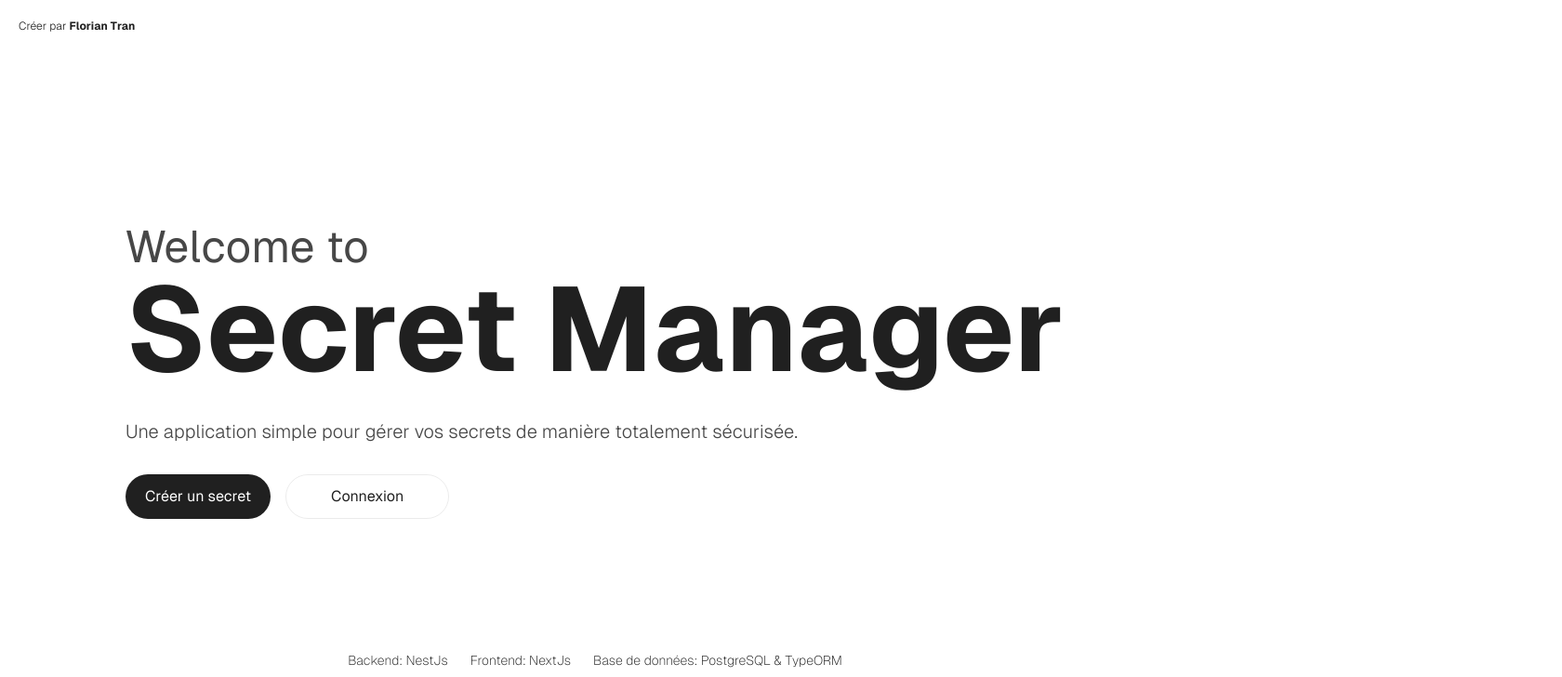
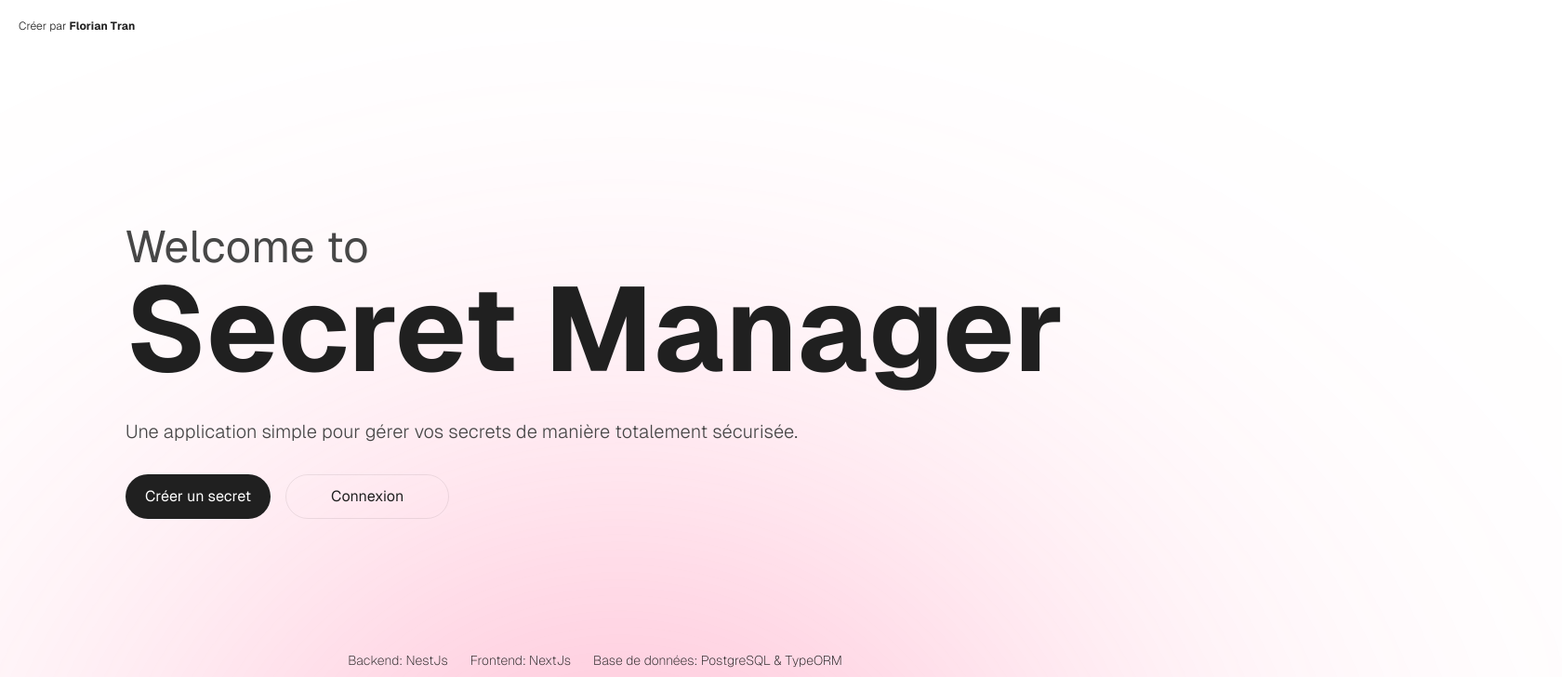
Before and after one commit to FlorianTran/outil-gestion-secret, a Next.js app in the folder frontend/: page / in a window 1280 px wide. Shown: the top 728 px of the page at 93% size, 1680 px wide, since content can reach past the window. Built offline with nearby package versions, Linux system fonts and the light colour scheme; no server answers.

Commit message:
feat(frontend): add animated background shape

```diff
--- a/frontend/app/globals.css
+++ b/frontend/app/globals.css
@@ -35,6 +35,7 @@
   --secondary: #383838;
   --secondary-hover: #2e2e2e;
   --accent: #ff4081;
+  --accent-opacity: #ff40811e;
 
   --neutral-light: #f5f5f5;
   --neutral-medium: #cfcfcf;
@@ -81,6 +82,7 @@
     --secondary: #383838;
     --secondary-hover: #2e2e2e;
     --accent: #0070f3;
+    --accent-opacity: #0070f31e;
 
     --neutral-light: #2d2d2d;
     --neutral-medium: #cfcfcf;
@@ -93,6 +95,10 @@
   }
 }
 
+html, body {
+  overflow: hidden;
+}
+
 body {
   color: var(--foreground);
   background: var(--background);
@@ -100,6 +106,39 @@ body {
 
 input::placeholder {
   color: var(--placeholder);
+}
+
+.shape {
+  position: absolute;
+  width: 1600px;
+  height: 1000px;
+  border-radius: 50%;
+  background: radial-gradient(circle, var(--accent), var(--accent-opacity), transparent);
+  z-index: -1;
+  top: 120%;
+  right: 50%;
+  transform: translate(50%, -50%) scale(1.2);
+  filter: blur(150px);
+  animation: float 10s ease-in-out infinite;
+  opacity: 0.5;
+}
+
+@keyframes float {
+  0% {
+    transform: translate(50%, -50%) scale(1.2);
+  }
+  25% {
+    transform: translate(48%, -52%) scale(1.3);
+  }
+  50% {
+    transform: translate(52%, -48%) scale(1.25);
+  }
+  75% {
+    transform: translate(50%, -50%) scale(1.35);
+  }
+  100% {
+    transform: translate(50%, -50%) scale(1.2);
+  }
 }
 
 .fileUploader {
--- a/frontend/app/page.tsx
+++ b/frontend/app/page.tsx
@@ -8,6 +8,7 @@ export default function Home() {
 
   return (
     <div className="grid grid-rows-[20px_1fr_20px] items-center justify-items-center min-h-screen p-8 pb-20 gap-16 sm:p-20 font-[family-name:var(--font-geist-sans)]">
+      <span className='shape'></span>
       <div className="absolute left-5 top-5 text-xs font-light">
         Créer par <span className="font-bold">Florian Tran</span>
       </div>
--- a/frontend/app/retrieve/components/retrieveForm.tsx
+++ b/frontend/app/retrieve/components/retrieveForm.tsx
@@ -32,7 +32,7 @@ export const RetrieveForm: React.FC<RetrieveFormProps> = ({ onSubmit, error }) =
   };
 
   return (
-    <div className="flex justify-center items-center min-h-screen bg-[var(--background)]">
+    <div className="flex justify-center items-center min-h-screen">
       <form onSubmit={handleSubmit} className="w-full max-w-xl flex flex-col gap-6 p-6 border border-[var(--border)] rounded-md bg-[var(--inside-background)]">
         <h1 className="text-2xl font-semibold text-[var(--foreground)] text-center">Récupérer un secret</h1>
         {error && <p className="text-[var(--error)] text-center">{error}</p>}
--- a/frontend/app/retrieve/components/secretViewer.tsx
+++ b/frontend/app/retrieve/components/secretViewer.tsx
@@ -75,7 +75,7 @@ export const SecretViewer: React.FC<SecretViewerProps> = ({
   };
 
   return (
-    <div className="flex justify-center items-center min-h-screen bg-[var(--background)]">
+    <div className="flex justify-center items-center min-h-screen">
       <div className="w-full max-w-3xl bg-[var(--background)] border border-[var(--border)] rounded-md p-6">
         <h1 className="text-2xl font-semibold text-[var(--foreground)] text-center mb-6">Votre secret</h1>
         {error ? (
```
